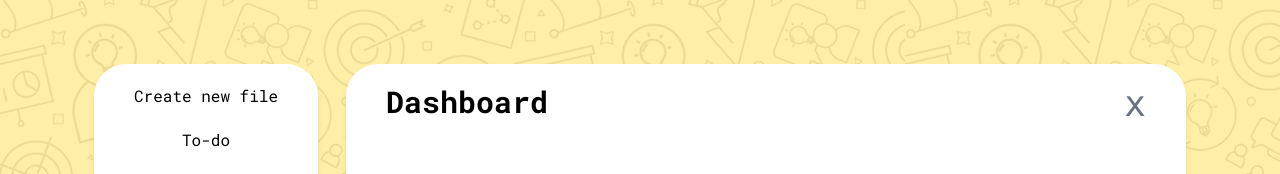
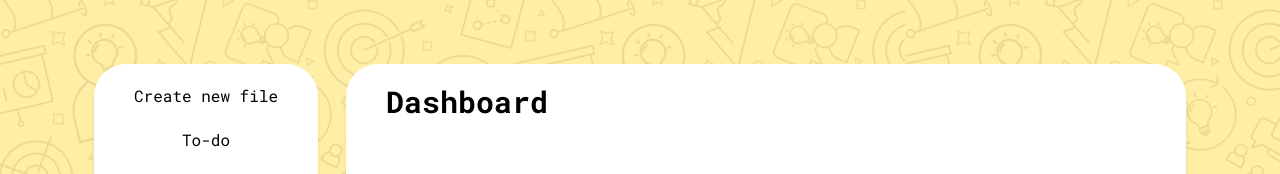
Before and after one commit to kcat28/Not-Your-Typical-To-Do-List-App, a React (Vite) app: page /dashboard in a window 1280 px wide. Shown: the top 174 px of the page. Built offline with nearby package versions, Linux system fonts and the light colour scheme.

Commit message:
UI color tweaks

```diff
--- a/src/components/AchievementCard.jsx
+++ b/src/components/AchievementCard.jsx
@@ -6,11 +6,8 @@ function AchievementCard({ count = 35, activity = "Running with the Wind" }) {
   function getRandomColor() {
     const colors = [
       'bg-rose-200',     // soft pink
-      'bg-emerald-200',  // minty green
       'bg-sky-200',      // calm blue
       'bg-orange-200',   // warm contrast
-      'bg-teal-200',     // retro touch
-      'bg-lime-200',     // zesty, playful
       'bg-purple-200',   // balanced softness
     ];
     const index = Math.floor(Math.random() * colors.length);
--- a/src/pages/Dashboard.jsx
+++ b/src/pages/Dashboard.jsx
@@ -21,7 +21,6 @@ function Dashboard() {
                <div className="bg-white rounded-4xl shadow-md px-10 py-5 w-[70%] h-full overflow-y-auto">
                     <div className='relative mb-4'>
                         <h1 className="text-3xl font-bold font-roboto text-start pb-15">Dashboard</h1>
-                        <button className="absolute top-0 right-0 text-4xl font-normal font-mono text-gray-500 hover:text-red-500 transition cursor-pointer">x</button>
                     </div>
                     <div className='flex flex-wrap gap-5'>
                         <Contentcard/>
```
